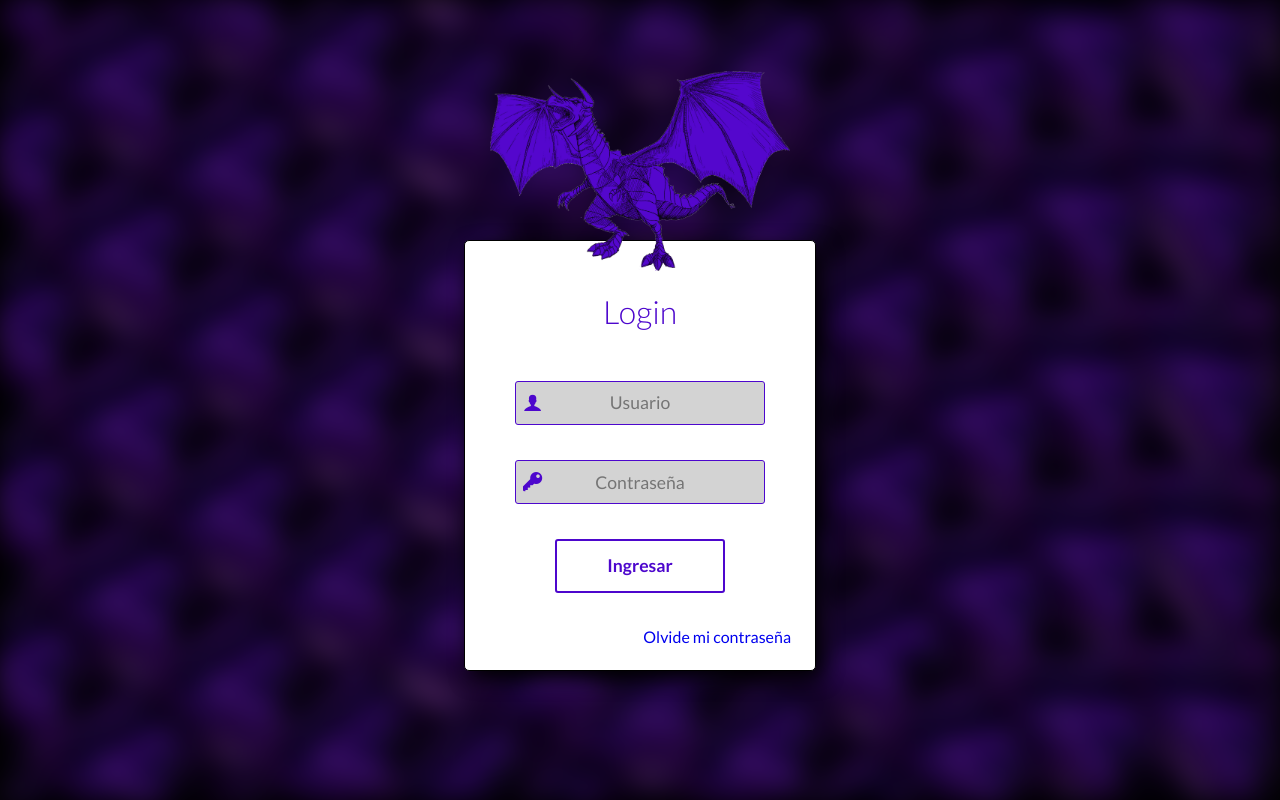
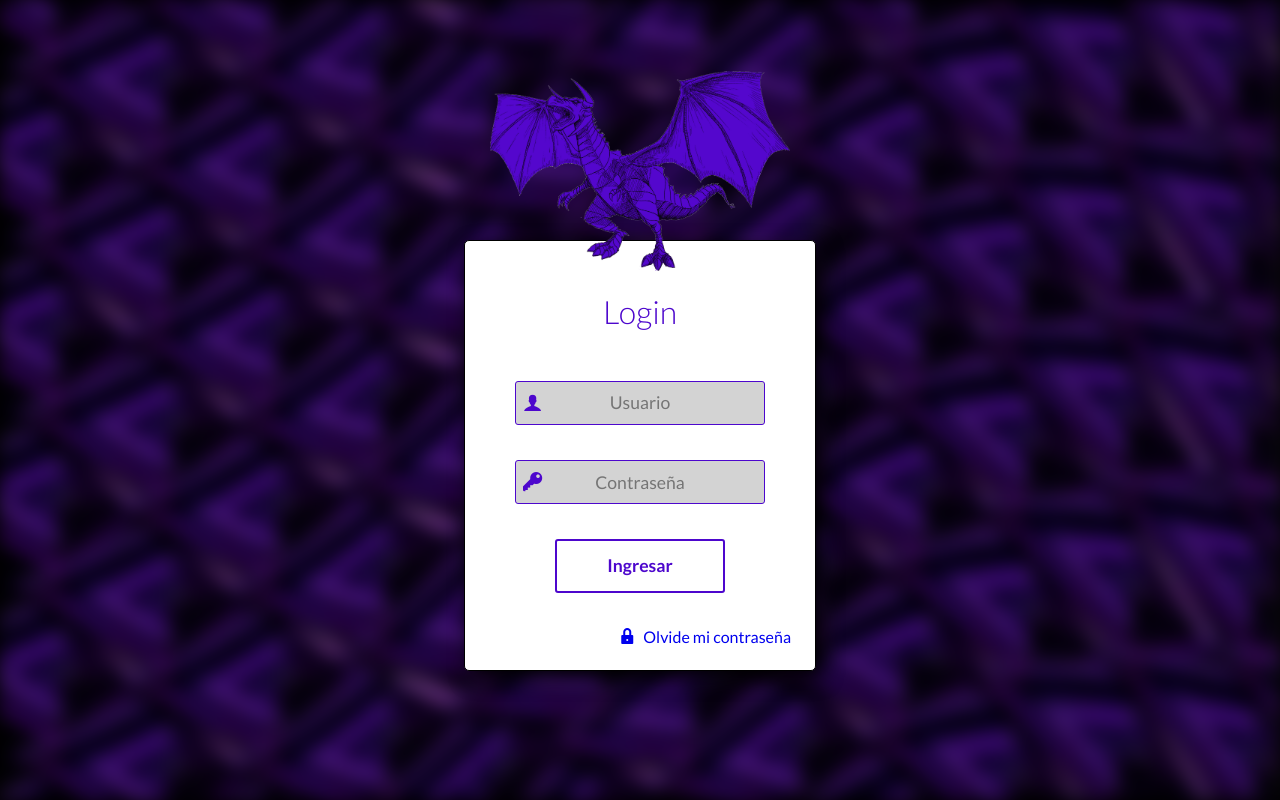
Before and after one commit to Darktowers/Dracoinn, a PHP site: page / in a window 1280 px wide. Run offline with PHP 8.4, Linux system fonts and the light colour scheme.

Commit message:
Cambios OP

```diff
--- a/index.html
+++ b/index.html
@@ -27,7 +27,8 @@
 					</div>
 					<input type="submit" value="Ingresar">
 				</form>
-				<a href="#">Olvide mi contraseña</a>
+
+				<a href="#"><span class="icon-lock"></span>Olvide mi contraseña</a>
 			</div>
 			<div class="dragon"></div>
 		</div>
--- a/stylus/estilos.styl
+++ b/stylus/estilos.styl
@@ -81,7 +81,7 @@ body
 		background-position center center
 		background-repeat no-repeat
 		background-size cover
-		filter blur(15px)
+		filter blur(10px)
 		height 100%
 
 
@@ -107,6 +107,8 @@ body
 			text-align center
 			background #fff
 			box-shadow 6px 7px 20px
+			span
+				margin-right 0.5em
 			a
 				text-decoration none
 				text-align right
```
Also changed, not shown: css/estilos.css.
